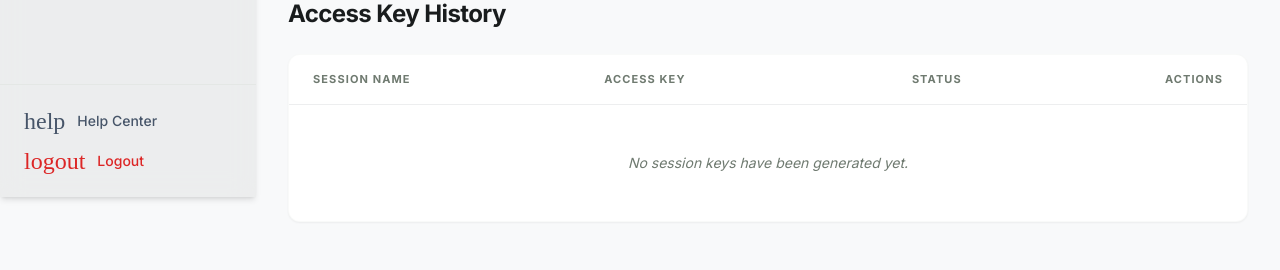
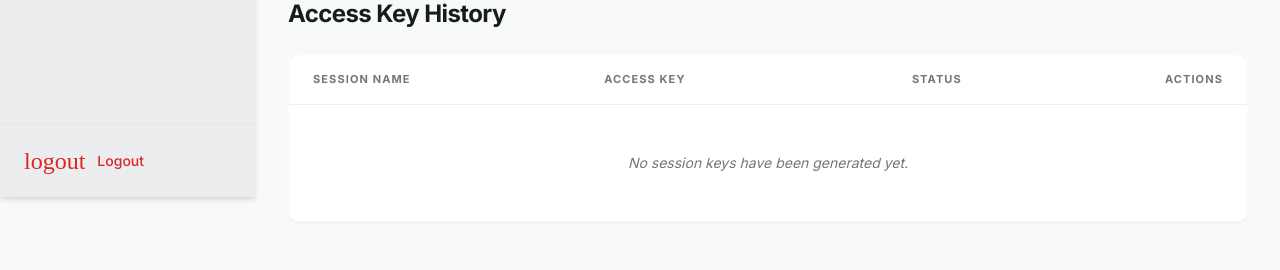
Before and after one commit to WWH16/CCAT, a Django app: page /access-keys/ in a window 1280 px wide. Shown: the part 603-873 px from the top of the page. Run offline with Django 5.2, Linux system fonts and the light colour scheme; the visitor is signed in with stand-in values (Sample User, id 1); data that the repository does not hold is empty; some web fonts are replaced.

Commit message:
refactor: removed help center button

```diff
--- a/CCAT/ccat_admin/templates/ccat_admin/admin_base.html
+++ b/CCAT/ccat_admin/templates/ccat_admin/admin_base.html
@@ -136,10 +136,6 @@
     </nav>
 
     <div class="px-2 pt-4 border-t border-outline-variant/20">
-        <a href="#" class="flex items-center gap-3 px-4 py-2 text-slate-600 dark:text-slate-400 hover:bg-surface-container-low dark:hover:bg-slate-800/50 rounded-lg">
-            <span class="material-symbols-outlined">help</span>
-            <span class="font-medium text-sm">Help Center</span>
-        </a>
         <a href="javascript:void(0)" onclick="toggleLogoutModal(true)" class="flex items-center gap-3 px-4 py-2 text-red-600 dark:text-red-400 hover:bg-red-50 dark:hover:bg-red-900/10 rounded-lg">
             <span class="material-symbols-outlined">logout</span>
             <span class="font-medium text-sm">Logout</span>
```
